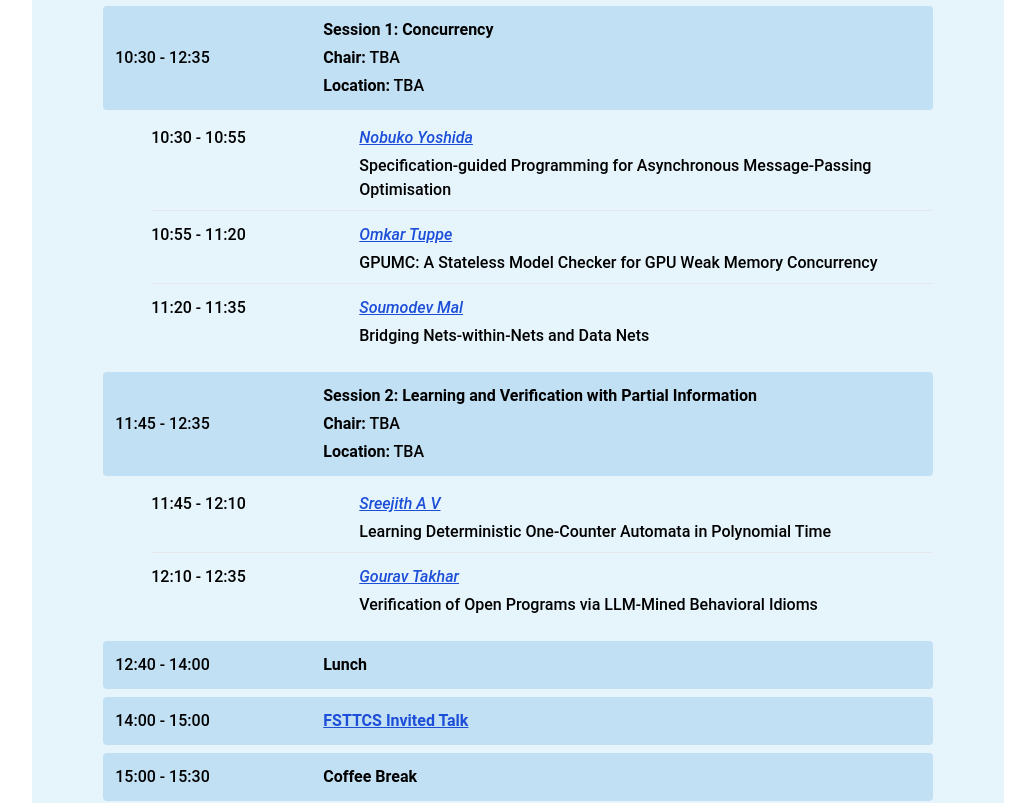
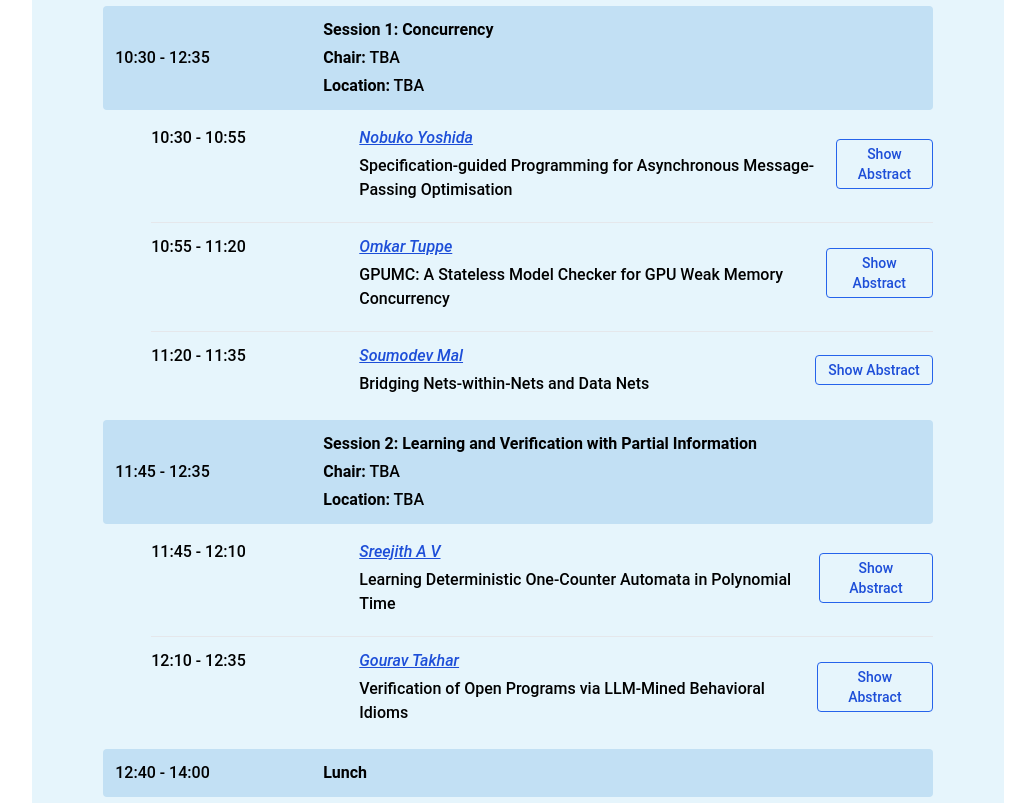
Before and after one commit to RajivDalal/RHPL, a React (Vite) app in the folder rhpl-web/: page /rhpl2025/programme in a window 1280 px wide. Shown: the part 746-1549 px from the top of the page, without its empty margins (122-1157 px from the left). Built offline with nearby package versions, Linux system fonts and the light colour scheme; a web font is replaced by a local one.

Commit message:
feat: Added two types of abstract viewing

```diff
--- /dev/null
+++ b/rhpl-web/src/components/modal.jsx
@@ -0,0 +1,34 @@
+import React from "react";
+
+const Modal = ({ isOpen, onClose, title, children }) => {
+  if (!isOpen) return null;
+
+  return (
+    <div className="fixed inset-0 z-50 flex items-center justify-center">
+      {/* Backdrop */}
+      <div
+        className="absolute inset-0 bg-black bg-opacity-50"
+        onClick={onClose}
+      />
+
+      {/* Modal box */}
+      <div className="relative bg-white max-w-2xl w-full mx-4 rounded-lg shadow-lg p-6">
+        <div className="flex justify-between items-start mb-4">
+          <h2 className="text-xl font-bold">{title}</h2>
+          <button
+            onClick={onClose}
+            className="text-gray-500 hover:text-black text-xl"
+          >
+            ✕
+          </button>
+        </div>
+
+        <div className="text-gray-800 space-y-3">
+          {children}
+        </div>
+      </div>
+    </div>
+  );
+};
+
+export default Modal;
--- a/rhpl-web/src/pages/programme.jsx
+++ b/rhpl-web/src/pages/programme.jsx
@@ -1,5 +1,7 @@
 import React, { useState } from "react";
 import Tabs from "../components/tabs.jsx";
+import Modal from "../components/modal.jsx";
+
 
 
 const ProgrammeRow = ({ time, title, link }) => {
@@ -57,26 +59,125 @@ const Talk = ({
   presenterLink = "#",
   presenter,
   title,
-  abstract = " ",
-  affiliation = "",
+  abstract = "abstract",
 }) => {
+  const [expanded, setExpanded] = useState(false);
+
   return (
-    <div className="flex flex-col sm:flex-row py-2 border-b border-gray-200 last:border-b-0">
-      <span className="sm:w-48 flex-shrink-0 text-left text-sm sm:text-base mb-1 sm:mb-0">{time}</span>
-      <div className="flex-1 sm:pl-4">
+    <div className="border-b border-gray-200 last:border-b-0">
+      {/* HEADER ROW */}
+      <div className="flex flex-col sm:flex-row py-2">
+        <span className="sm:w-48 flex-shrink-0 text-left text-sm sm:text-base mb-1 sm:mb-0">
+          {time}
+        </span>
+
+        <div className="flex-1 sm:pl-4 flex flex-col sm:flex-row sm:items-center sm:justify-between gap-2">
+          <div>
             {presenter && (
               <div className="italic mb-1">
-            <a href={presenterLink} className="underline text-blue-700 hover:text-blue-900">
+                <a
+                  href={presenterLink}
+                  className="underline text-blue-700 hover:text-blue-900"
+                >
                   {presenter}
                 </a>
-            <span className="hidden">{abstract, affiliation}</span>
               </div>
             )}
             <div>{title}</div>
           </div>
+
+          {abstract.trim() && (
+            <button
+              onClick={() => setExpanded(!expanded)}
+              className="inline-block text-sm px-3 py-1 rounded border border-blue-600
+                         text-blue-700 hover:bg-blue-600 hover:text-white transition"
+            >
+              {expanded ? "Hide Abstract" : "Show Abstract"}
+            </button>
+          )}
+        </div>
+      </div>
+
+<div
+  className={`
+    ml-0 sm:ml-48 mb-3 overflow-hidden transition-all duration-150 ease-in-out
+    ${expanded ? "max-h-[1000px] opacity-100 translate-y-0" : "max-h-0 opacity-0 -translate-y-1"}
+  `}
+>
+  <div className="bg-transparent rounded-md p-4">
+
+    <p className="text-gray-800 whitespace-pre-line">
+      {abstract}
+    </p>
+  </div>
+</div>
+
     </div>
   );
 };
+
+
+// Dialog box
+// const Talk = ({
+//   time,
+//   presenterLink = "#",
+//   presenter,
+//   title,
+//   abstract = "abstract",
+//   affiliation = "",
+// }) => {
+//   const [open, setOpen] = useState(false);
+
+//   return (
+//     <>
+//       <div className="flex flex-col sm:flex-row py-2 border-b border-gray-200 last:border-b-0">
+//         <span className="sm:w-48 flex-shrink-0 text-left text-sm sm:text-base mb-1 sm:mb-0">
+//           {time}
+//         </span>
+
+//         <div className="flex-1 sm:pl-4 flex flex-col sm:flex-row sm:items-center sm:justify-between gap-2">
+//           <div>
+//             {presenter && (
+//               <div className="italic mb-1">
+//                 <a
+//                   href={presenterLink}
+//                   className="underline text-blue-700 hover:text-blue-900"
+//                 >
+//                   {presenter}
+//                 </a>
+//               </div>
+//             )}
+//             <div>{title}</div>
+//           </div>
+
+//           {abstract.trim() && (
+//             <button
+//               onClick={() => setOpen(true)}
+//               className="inline-block text-sm px-3 py-1 rounded border border-blue-600
+//                          text-blue-700 hover:bg-blue-600 hover:text-white transition"
+//             >
+//               View Abstract
+//             </button>
+//           )}
+//         </div>
+//       </div>
+
+//       {/* MODAL */}
+//       <Modal
+//         isOpen={open}
+//         onClose={() => setOpen(false)}
+//         title={title}
+//       >
+//         <div className="text-sm text-gray-600 italic">
+//           {presenter}
+//           {affiliation && ` — ${affiliation}`}
+//         </div>
+
+//         <p className="whitespace-pre-line">{abstract}</p>
+//       </Modal>
+//     </>
+//   );
+// };
 
 const Programme = () => {
   const [activeDay, setActiveDay] = useState("wednesday");
```
Lines whose indentation alone changed are shown as unchanged.
